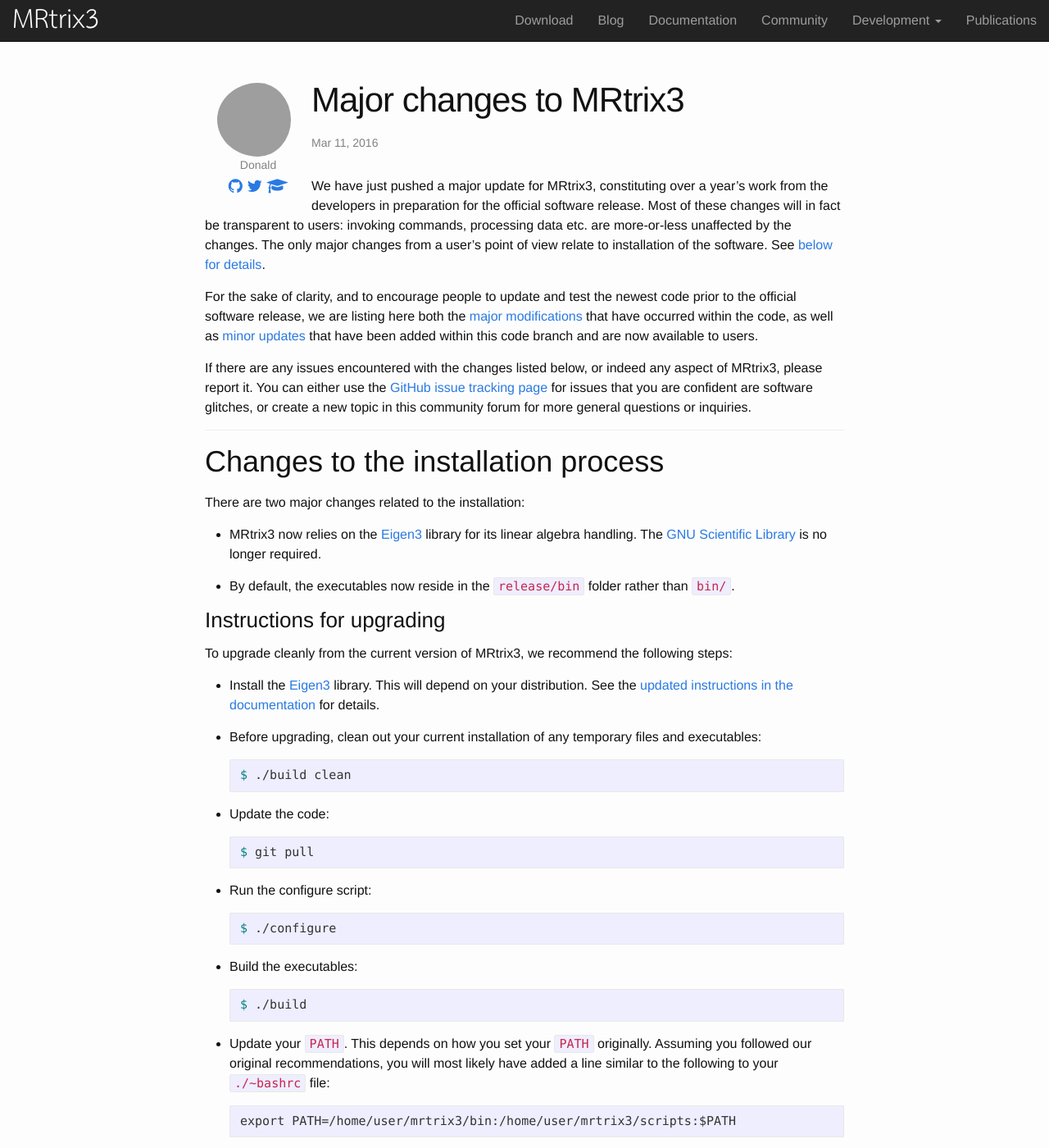
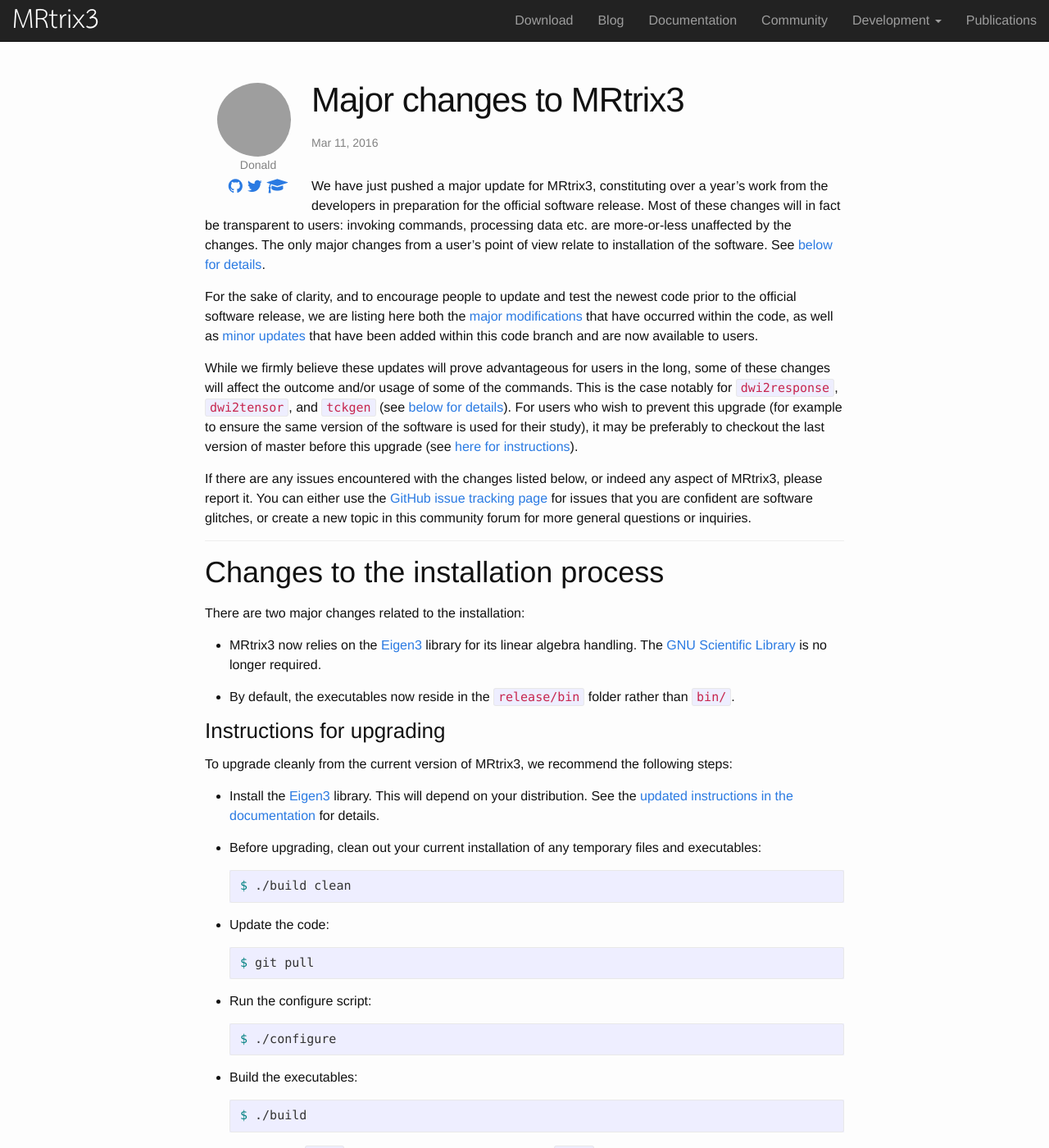
Before and after one commit to MRtrix3/MRtrix3.github.io, a Jekyll site: the page built from _posts/2016/03/2016-03-11-major-changes-to-mrtrix3.md, in a window 1280 px wide and 1400 px high. Shown: the whole window at 82% size. Built offline with Jekyll 4.4.1, drawn with Linux system fonts in a browser that asks for light colours; nearby versions of some CDN libraries; some of the changed text lies outside the part shown; grey boxes are pictures that could not be loaded.

Commit message:
Update blog post with instructions for locking version to 0.3.13

```diff
--- a/_posts/2016/03/2016-03-11-major-changes-to-mrtrix3.md
+++ b/_posts/2016/03/2016-03-11-major-changes-to-mrtrix3.md
@@ -17,6 +17,15 @@
 modifications](#major-updates) that have occurred within the code, as well as
 [minor updates](#minor-updates) that have been added within this code branch
 and are now available to users.
+
+While we firmly believe these updates will prove advantageous for users in the
+long, some of these changes will affect the outcome and/or usage of some of the
+commands. This is the case notably for `dwi2response`, `dwi2tensor`, and
+`tckgen` (see [below for details](#minor-updates)). For users who wish to
+prevent this upgrade (for example to ensure the same version of the software is
+used for their study), it may be preferably to checkout the last version of
+master before this upgrade (see [here for
+instructions](#preventing-the-upgrade)).
 
 If there are any issues encountered with the changes listed below, or indeed
 any aspect of MRtrix3, please report it. You can either use the [GitHub issue
@@ -85,6 +94,21 @@
   ~~~
   export PATH=/home/user/mrtrix3/release/bin:/home/user/mrtrix3/scripts:$PATH
   ~~~
+
+----
+
+# Preventing the upgrade
+
+Some users may wish to prevent this upgrade to ensure their studies are
+unaffected by the changes entailed. In this case, it may be better to lock the
+code to the last version before this upgrade: `0.3.13`. This can be done with
+the following instructions:
+
+~~~ bash
+$ git fetch
+$ git checkout 0.3.13
+$ ./build
+~~~
 
 
 ----
```
